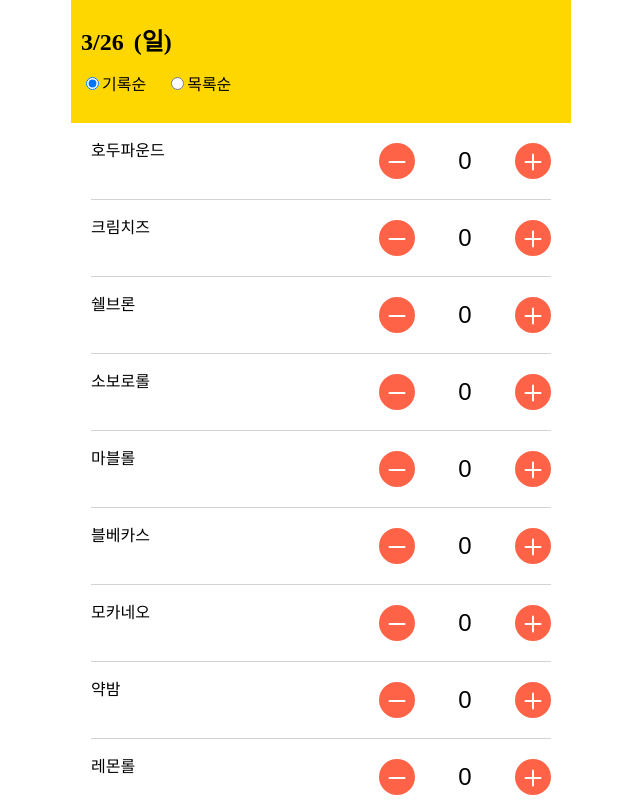
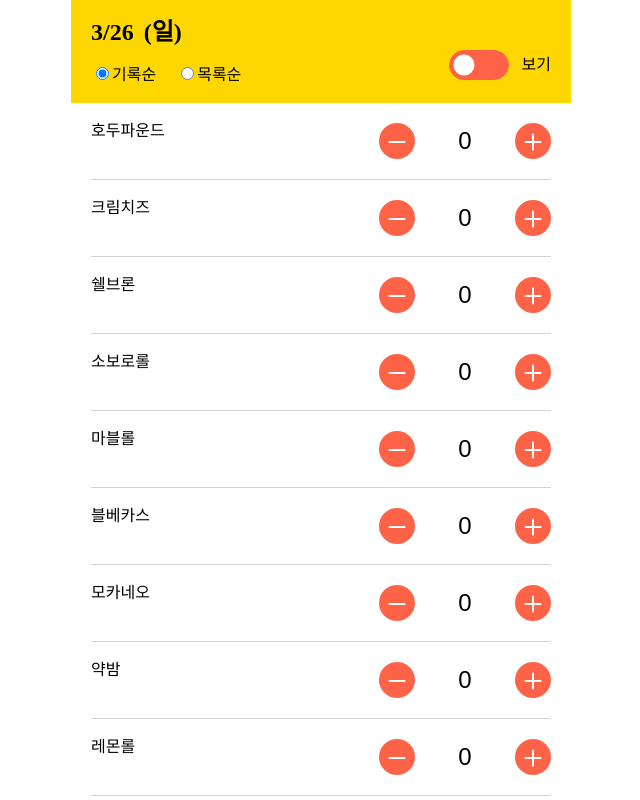
Before and after one commit to rigood/bread-stock, a React (Create React App) app: page / in a window 1280 px wide. Shown: the top 800 px of the page, without its empty margins (319-959 px from the left). Built offline with nearby package versions, Linux system fonts and the light colour scheme.

Commit message:
잠금 토글 버튼 추가

```diff
--- a/src/App.js
+++ b/src/App.js
@@ -12,6 +12,8 @@ function App() {
   const date = dateNow.toLocaleDateString("en-US").slice(0, -5);
   const day =
     "(" + dateNow.toLocaleDateString("ko-KR", { weekday: "short" }) + ")";
+
+  const [isLock, setIsLock] = useState(false);
 
   return (
     <>
@@ -44,11 +46,20 @@ function App() {
               <label htmlFor="read">목록순</label>
             </div>
           </Sort>
+          <Mode>
+            <input
+              role="switch"
+              type="checkbox"
+              checked={isLock}
+              onChange={() => setIsLock((prev) => !prev)}
+            />
+            <span>{isLock ? "잠금" : "보기"}</span>
+          </Mode>
         </Header>
 
         <Main>
           {sortedBread.map((bread) => {
-            return <BreadItem bread={bread} />;
+            return <BreadItem bread={bread} isLock={isLock} />;
           })}
         </Main>
       </Layout>
@@ -62,11 +73,55 @@ const Layout = styled.div`
 `;
 
 const Header = styled.header`
-  padding: 30px 10px;
+  position: sticky;
+  top: 0;
+  background-color: gold;
+  padding: 20px;
   display: flex;
   flex-direction: column;
   row-gap: 20px;
-  background-color: gold;
+`;
+
+const Mode = styled.label`
+  position: absolute;
+  bottom: 20px;
+  right: 20px;
+  display: inline-flex;
+  align-items: center;
+  gap: 10px;
+  cursor: pointer;
+
+  input[type="checkbox"] {
+    appearance: none;
+    position: relative;
+    width: 60px;
+    height: 30px;
+    border: 1px solid tomato;
+    background-color: tomato;
+    border-radius: 30px;
+    cursor: pointer;
+  }
+
+  input[type="checkbox"]::before {
+    content: "";
+    position: absolute;
+    left: 0;
+    width: 28px;
+    height: 28px;
+    border-radius: 50%;
+    background-color: white;
+    transform: scale(0.75);
+    transition: left 250ms linear;
+  }
+
+  input[type="checkbox"]:checked::before {
+    left: 30px;
+  }
+
+  input[type="checkbox"]:checked {
+    background-color: gray;
+    border-color: gray;
+  }
 `;
 
 const Dates = styled.div`
--- a/src/BreadItem.jsx
+++ b/src/BreadItem.jsx
@@ -1,7 +1,7 @@
 import { useState } from "react";
 import styled from "styled-components";
 
-function BreadItem({ bread }) {
+function BreadItem({ bread, isLock }) {
   const [count, setCount] = useState(0);
 
   const onChange = (e) => setCount(Number(e.target.value));
@@ -14,7 +14,11 @@ function BreadItem({ bread }) {
       <Info>
         <MFD></MFD>
         <Quantity>
-          <button type="button" onClick={onDecrease} disabled={count === 0}>
+          <button
+            type="button"
+            onClick={onDecrease}
+            disabled={count === 0 || isLock}
+          >
             <svg
               xmlns="http://www.w3.org/2000/svg"
               fill="none"
@@ -32,8 +36,13 @@ function BreadItem({ bread }) {
               />
             </svg>
           </button>
-          <input type="number" value={count} onChange={onChange} />
-          <button type="button" onClick={onIncrease}>
+          <input
+            type="number"
+            value={count}
+            onChange={onChange}
+            disabled={isLock}
+          />
+          <button type="button" onClick={onIncrease} disabled={isLock}>
             <svg
               xmlns="http://www.w3.org/2000/svg"
               fill="none"
```
